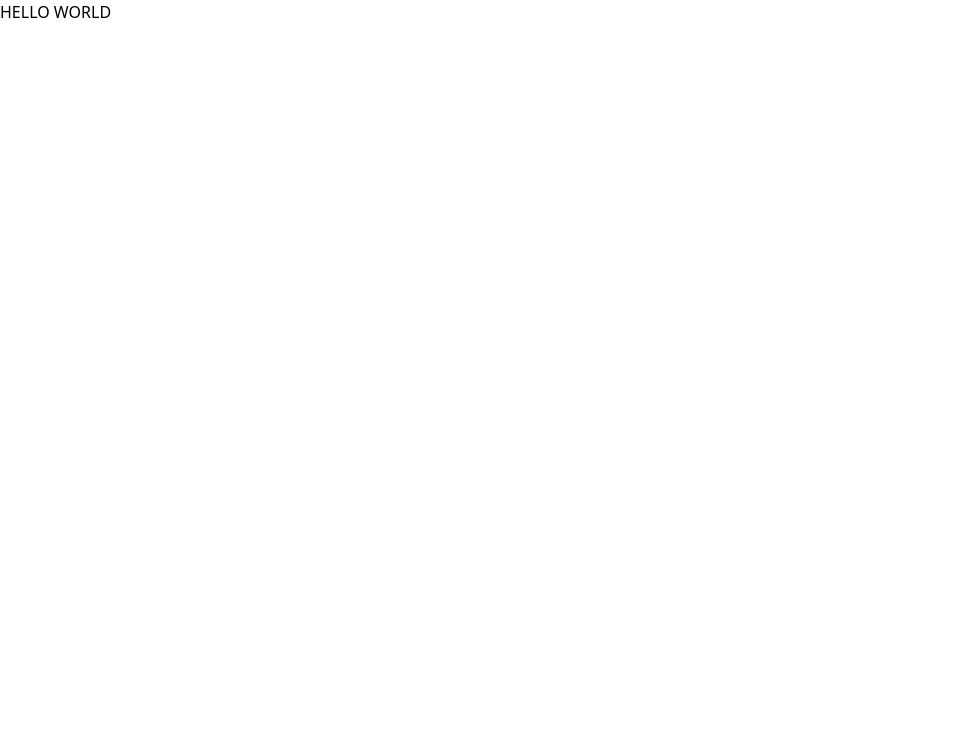
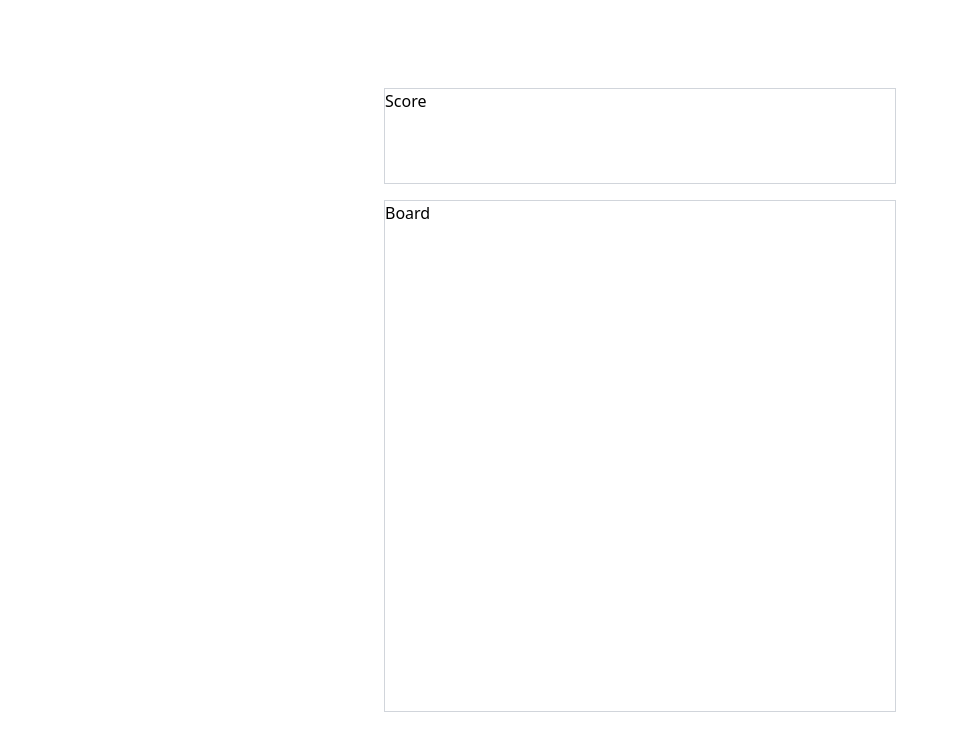
Before and after one commit to pticasolovey20/checkers-game, a Next.js app: page / in a window 1280 px wide. Shown: the top 750 px of the page, without its empty margins (0-958 px from the left). Built offline with nearby package versions, Linux system fonts and the light colour scheme.

Commit message:
created main layout

```diff
--- /dev/null
+++ b/components/game/Board.jsx
@@ -0,0 +1,5 @@
+const Board = () => {
+	return <div className="aspect-square border border-gray-300">Board</div>;
+};
+
+export default Board;
--- /dev/null
+++ b/components/game/Score.jsx
@@ -0,0 +1,5 @@
+const Score = () => {
+	return <div className="h-24 border border-gray-300">Score</div>;
+};
+
+export default Score;
--- /dev/null
+++ b/components/layout/index.jsx
@@ -0,0 +1,9 @@
+const Layout = ({ children }) => {
+	return (
+		<main className="min-h-screen w-full flex items-center justify-center">
+			<div className="w-[90%] sm:w-[80%] md:w-[70%] lg:w-[50%] xl:w-[40%] xxl:w-[33%]">{children}</div>
+		</main>
+	);
+};
+
+export default Layout;
--- a/pages/index.jsx
+++ b/pages/index.jsx
@@ -1,8 +1,15 @@
+import Layout from "@/components/layout";
+import Score from "@/components/game/Score";
+import Board from "@/components/game/Board";
+
 const Home = () => {
 	return (
-		<main>
-			<span>HELLO WORLD</span>
-		</main>
+		<Layout>
+			<div className="flex flex-col gap-4">
+				<Score />
+				<Board />
+			</div>
+		</Layout>
 	);
 };
 
```
